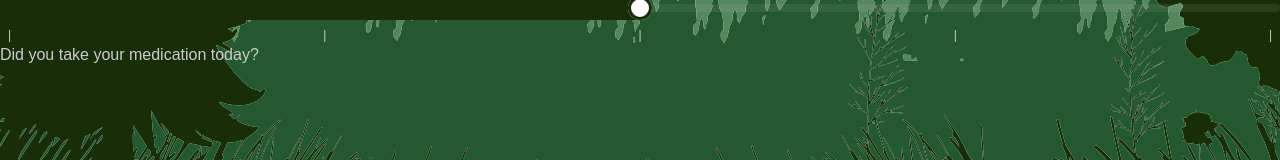
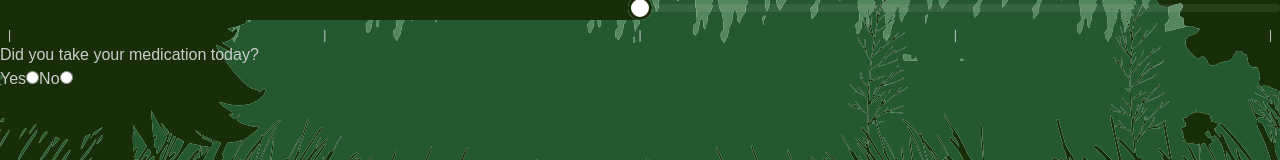
Before and after one commit to lezleyfaye/next-js-mindshift, a Next.js app: page /symptoms in a window 1280 px wide. Shown: the part 573-733 px from the top of the page. Built offline with nearby package versions, Linux system fonts and the light colour scheme; a web font is replaced by a local one.

Commit message:
Created radio buttons for meds

```diff
--- a/app/symptoms/Symptoms.tsx
+++ b/app/symptoms/Symptoms.tsx
@@ -69,6 +69,14 @@ export default function SymptomsPage() {
       </div>
       <div>
         <h2>Did you take your medication today?</h2>
+        <label>
+          Yes
+          <input type="radio" name="meds" value="yes" />
+        </label>
+        <label>
+          No
+          <input type="radio" name="meds" value="no" />
+        </label>
       </div>
     </>
   );
```
